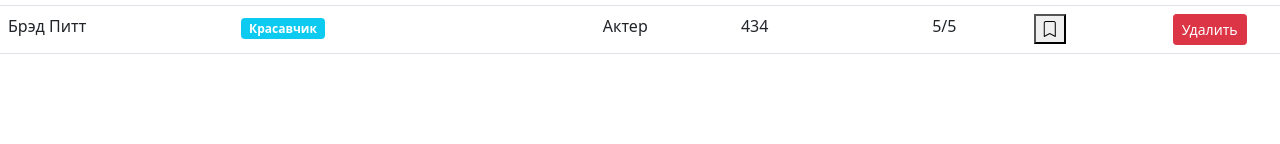
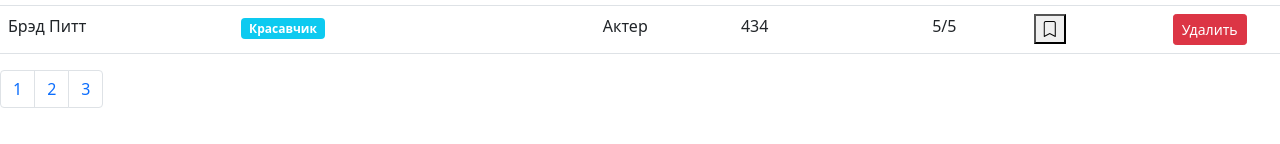
Before and after one commit to AndrewPerepelkin/result-school-frontend-task-one, a React (Create React App) app in the folder fast-company/: page / in a window 1280 px wide. Shown: the part 614-758 px from the top of the page. Built offline with nearby package versions, Linux system fonts and the light colour scheme.

Commit message:
feat: added pagination component

```diff
--- a/fast-company/package.json
+++ b/fast-company/package.json
@@ -7,6 +7,7 @@
     "@testing-library/react": "^13.4.0",
     "@testing-library/user-event": "^13.5.0",
     "bootstrap": "^5.1.0",
+    "lodash": "^4.17.15",
     "react": "^18.2.0",
     "react-dom": "^18.2.0",
     "react-scripts": "5.0.1",
--- /dev/null
+++ b/fast-company/src/components/pagination.jsx
@@ -0,0 +1,22 @@
+import React from 'react';
+import _ from 'lodash';
+
+const Pagination = (props) => {
+  const {itemsCount, pageSize} = props;
+  const pageCount = Math.ceil(itemsCount / pageSize);
+  if (pageCount === 1) return null;
+  const pages = _.range(1, pageCount + 1);
+  return (
+    <nav>
+      <ul className='pagination'>
+        {pages.map(page => (
+          <li className='page-item' key={'page_' + page}>
+            <a className='page-link'>{page}</a>
+          </li>
+        ))}
+      </ul>
+    </nav>
+  )
+}
+
+export default Pagination;
--- a/fast-company/src/components/users.jsx
+++ b/fast-company/src/components/users.jsx
@@ -1,7 +1,11 @@
 import React from 'react';
+import Pagination from './pagination';
 import User from './user';
 
 const Users = ({users, onDelete, onToggelBookMark}) => {
+  const count = users.length;
+  const pageSize = 4;
+  const handlePageChange = (pageIndex) => { console.log('page: ', pageIndex) }
   return (
     <>
       {!!users.length &&
@@ -26,6 +30,7 @@
         </tbody>
       </table>
       }
+      <Pagination itemsCount={count} pageSize={pageSize} onPageCange={handlePageChange}/>
     </>
   );
 };
```
Also changed, not shown: 1 other file (tests, documents, lock files or other folders).
